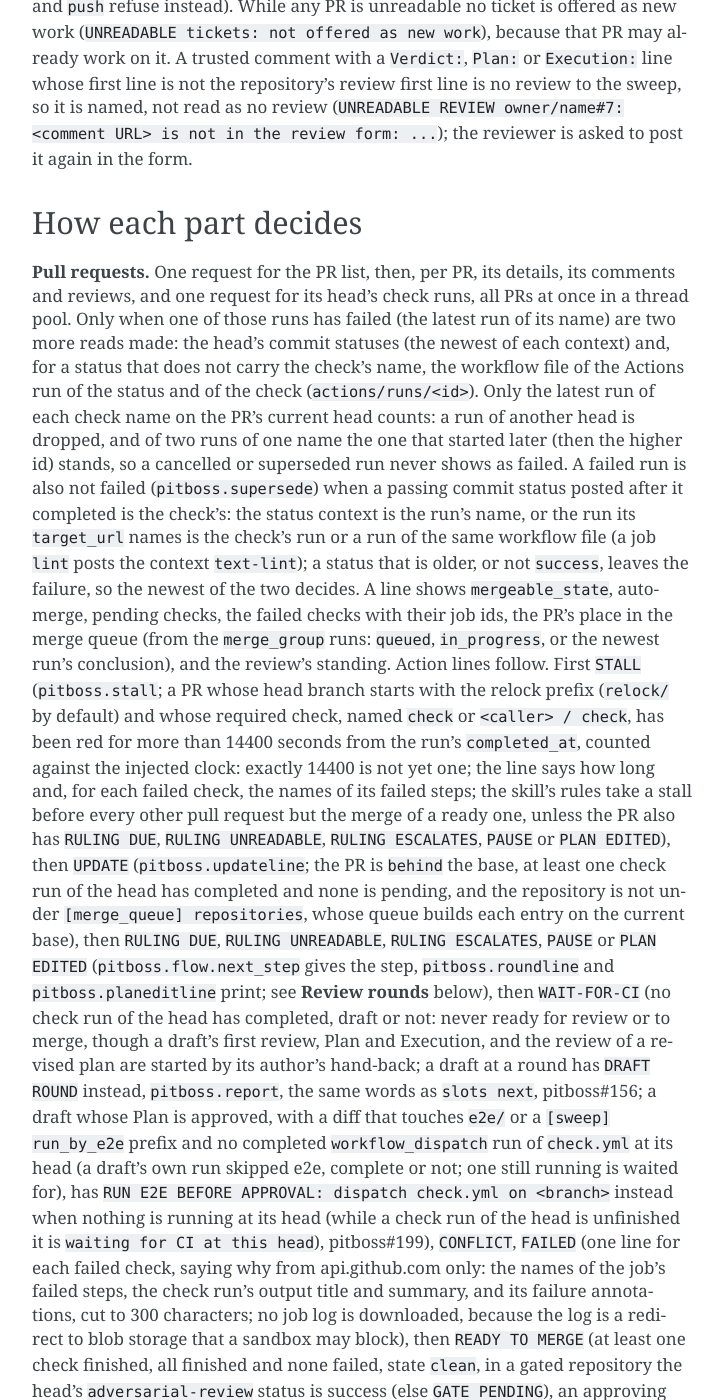
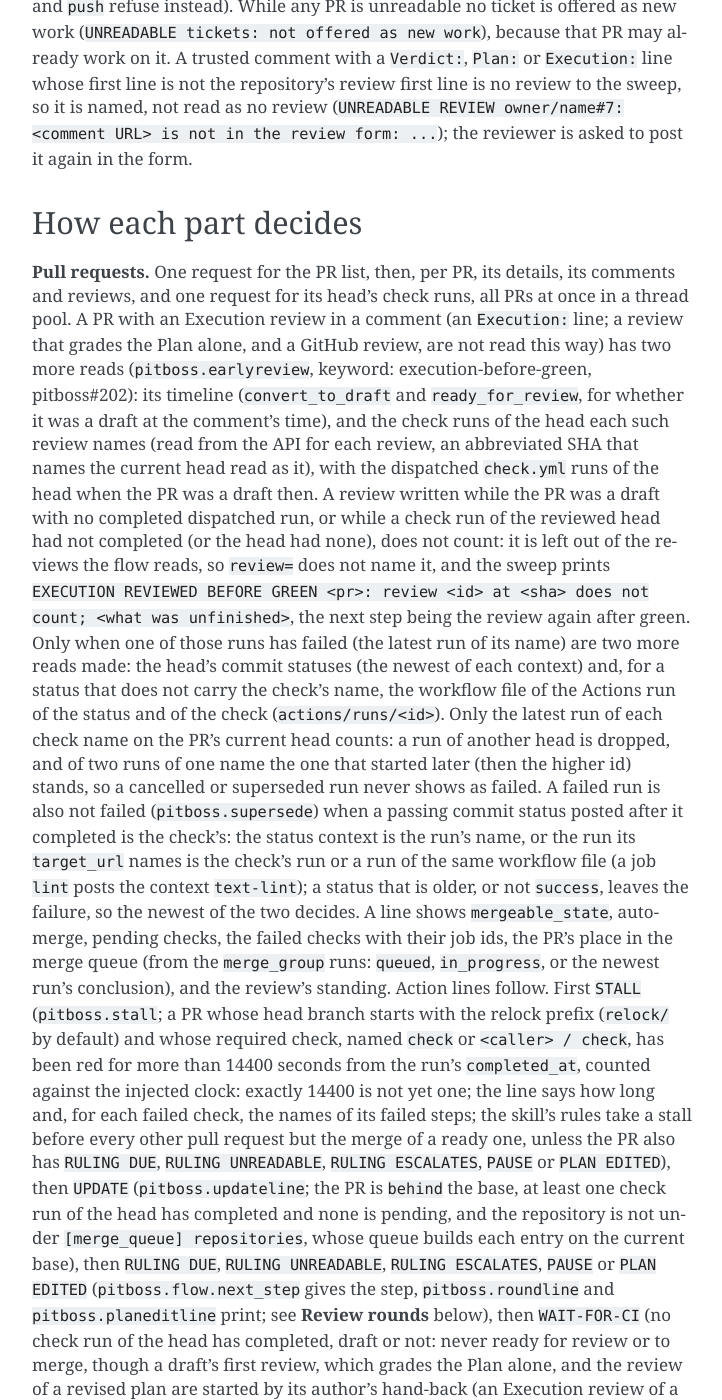
Before and after one commit to dev-skill-up/pitboss, a Sphinx documentation site: the page built from doc/design.rst, in a window 1280 px wide and 1400 px high, scrolled down 12526 px. Shown: the whole window, without its empty margins (388-1110 px from the left). Built offline with Sphinx 7.4.7, drawn with Linux system fonts in a browser that asks for light colours; some of the changed text lies outside the part shown.

Commit message:
Describe the early-review reading in the design and the draft's Plan-alone stage in the review guide (pitboss#202)
Co-Authored-By: Claude Sonnet 5.5 <noreply@anthropic.com>
Claude-Session: https://claude.ai/code/session_01HwLsLtFgHv4ix6TZzPYRcT

```diff
--- a/doc/design.rst
+++ b/doc/design.rst
@@ -390,7 +390,20 @@ How each part decides
 
 **Pull requests.** One request for the PR list, then, per PR, its details,
 its comments and reviews, and one request for its head's check runs, all PRs
-at once in a thread pool. Only when one of those runs has failed (the latest
+at once in a thread pool. A PR with an Execution review in a comment (an
+``Execution:`` line; a review that grades the Plan alone, and a GitHub review,
+are not read this way) has two more reads (``pitboss.earlyreview``, keyword:
+execution-before-green, pitboss#202): its timeline (``convert_to_draft`` and
+``ready_for_review``, for whether it was a draft at the comment's time), and the
+check runs of the head each such review names (read from the API for each
+review, an abbreviated SHA that names the current head read as it), with the dispatched
+``check.yml`` runs of the head when the PR was a draft then. A review written
+while the PR was a draft with no completed dispatched run, or while a check run
+of the reviewed head had not completed (or the head had none), does not count:
+it is left out of the reviews the flow reads, so ``review=`` does not name it,
+and the sweep prints ``EXECUTION REVIEWED BEFORE GREEN <pr>: review <id> at
+<sha> does not count; <what was unfinished>``, the next step being the review
+again after green. Only when one of those runs has failed (the latest
 run of its name) are two more reads made: the head's commit statuses (the
 newest of each context) and, for a status that does not carry the check's
 name, the workflow file of the Actions run of the status and of the check
@@ -419,9 +432,10 @@ not under ``[merge_queue] repositories``, whose queue builds each entry on the
 current base), then ``RULING DUE``, ``RULING UNREADABLE``, ``RULING ESCALATES``, ``PAUSE`` or ``PLAN EDITED`` (``pitboss.flow.next_step`` gives the step,
 ``pitboss.roundline`` and ``pitboss.planeditline`` print; see **Review rounds** below), then
 ``WAIT-FOR-CI`` (no check run of the head has completed, draft or not: never
-ready for review or to merge, though a draft's first review, Plan and
-Execution, and the review of a revised plan are started by its author's
-hand-back; a draft at a round has ``DRAFT ROUND`` instead, ``pitboss.report``, the
+ready for review or to merge, though a draft's first review, which grades the
+Plan alone, and the review of a revised plan are started by its author's
+hand-back (an Execution review of a draft does not count, ``EXECUTION REVIEWED
+BEFORE GREEN``, pitboss#202); a draft at a round has ``DRAFT ROUND`` instead, ``pitboss.report``, the
 same words as ``slots next``, pitboss#156; a draft whose Plan is approved, with
 a diff that touches ``e2e/`` or a ``[sweep] run_by_e2e`` prefix and no completed
 ``workflow_dispatch`` run of ``check.yml`` at its head (a draft's own run skipped e2e, complete
```
Also changed, not shown: plugins/pitboss/skills/sweep/references/adversarial-review.md (+9 -4 lines), 1 other file.
